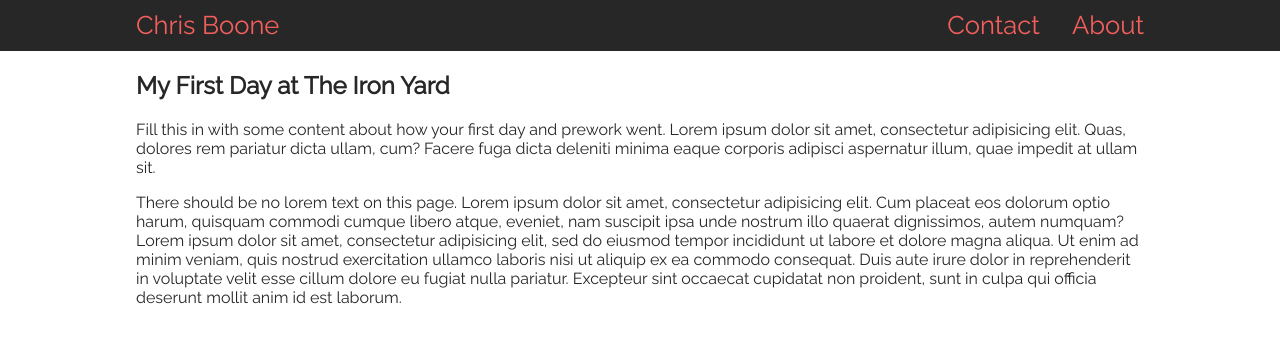
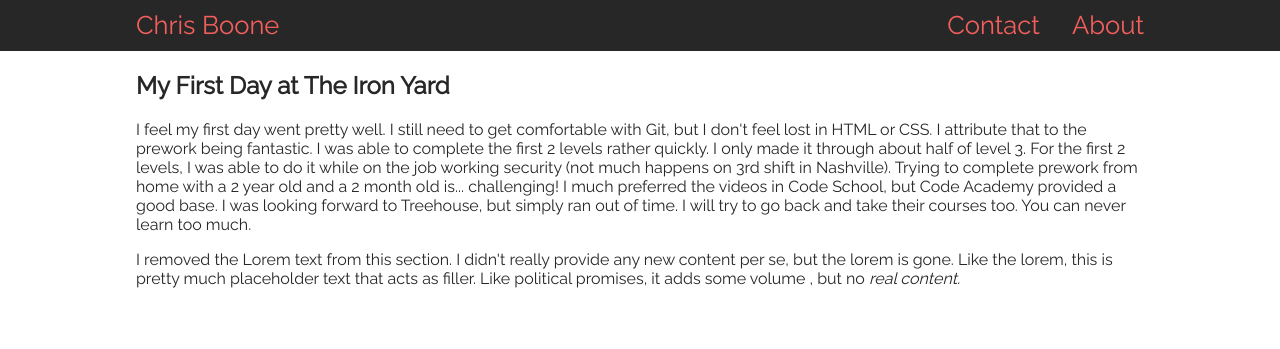
Before and after one commit to C1rcuit-Br3aker/01-html-introduction, a plain HTML site: page index.html in a window 1280 px wide. Shown: the top 349 px of the page. Drawn offline with Linux system fonts and the light colour scheme.

Commit message:
update text

```diff
--- a/index.html
+++ b/index.html
@@ -19,19 +19,17 @@
     <main class="content">
       <h2>My First Day at The Iron Yard</h2>
       <p>
-        Fill this in with some content about how your first day and prework went.
-        Lorem ipsum dolor sit amet, consectetur adipisicing elit.
-        Quas, dolores rem pariatur dicta ullam, cum?
-        Facere fuga dicta deleniti minima eaque corporis adipisci aspernatur illum, quae impedit at ullam sit.
+        I feel my first day went pretty well. I still need to get comfortable with Git, but I don't feel lost in HTML or CSS.
+        I attribute that to the prework being fantastic. I was able to complete the first 2 levels rather quickly.
+        I only made it through about half of level 3. For the first 2 levels, I was able to do it while on the job working security
+        (not much happens on 3rd shift in Nashville). Trying to complete prework from home with a 2 year old and a 2 month old is...
+        challenging! I much preferred the videos in Code School, but Code Academy provided a good base. I was looking forward to Treehouse,
+        but simply ran out of time. I will try to go back and take their courses too. You can never learn too much.
       </p>
       <p>
-        There should be no lorem text on this page.
-        Lorem ipsum dolor sit amet, consectetur adipisicing elit.
-        Cum placeat eos dolorum optio harum, quisquam commodi cumque libero atque, eveniet, nam suscipit ipsa unde nostrum illo quaerat dignissimos, autem numquam?
-        Lorem ipsum dolor sit amet, consectetur adipisicing elit, sed do eiusmod tempor incididunt ut labore et dolore magna aliqua.
-        Ut enim ad minim veniam, quis nostrud exercitation ullamco laboris nisi ut aliquip ex ea commodo consequat.
-        Duis aute irure dolor in reprehenderit in voluptate velit esse cillum dolore eu fugiat nulla pariatur.
-        Excepteur sint occaecat cupidatat non proident, sunt in culpa qui officia deserunt mollit anim id est laborum.
+        I removed the Lorem text from this section. I didn't really provide any new content per se, but the lorem is gone.
+        Like the lorem, this is pretty much placeholder text that acts as filler. Like political promises, it adds some volume
+        , but no <em>real<em> content.
       </p>
     </main>
 
```
